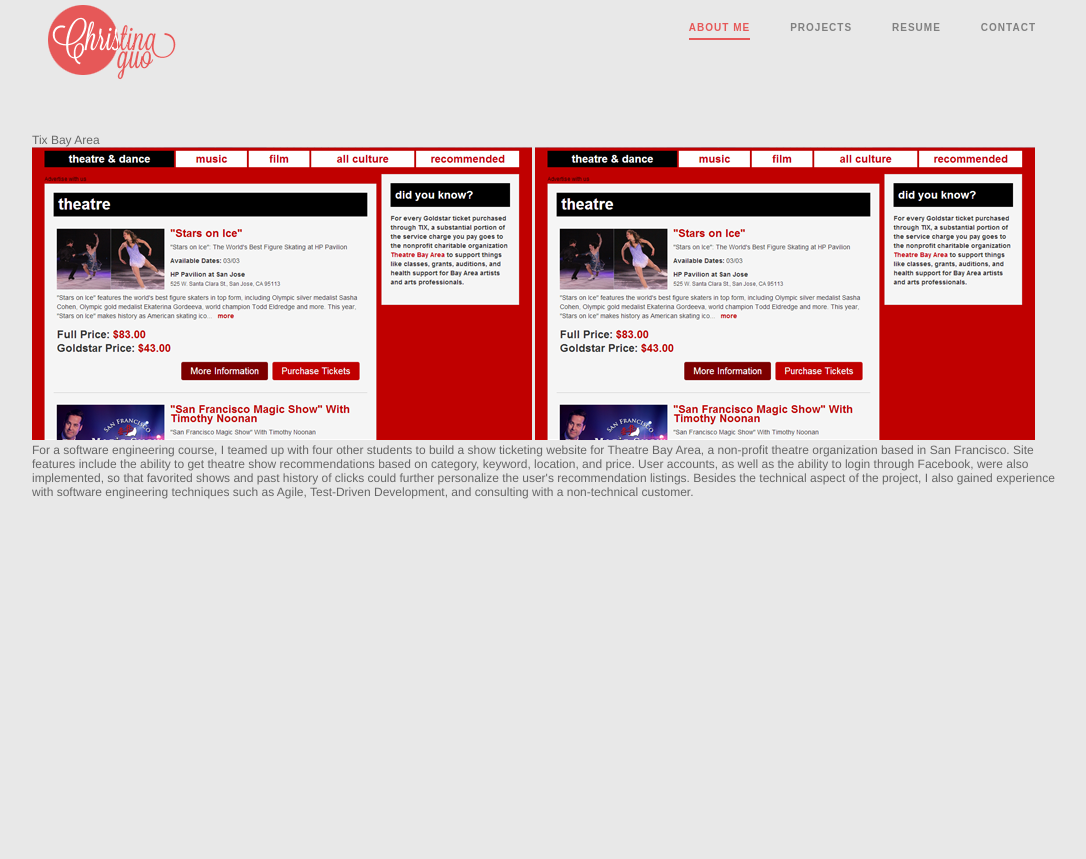
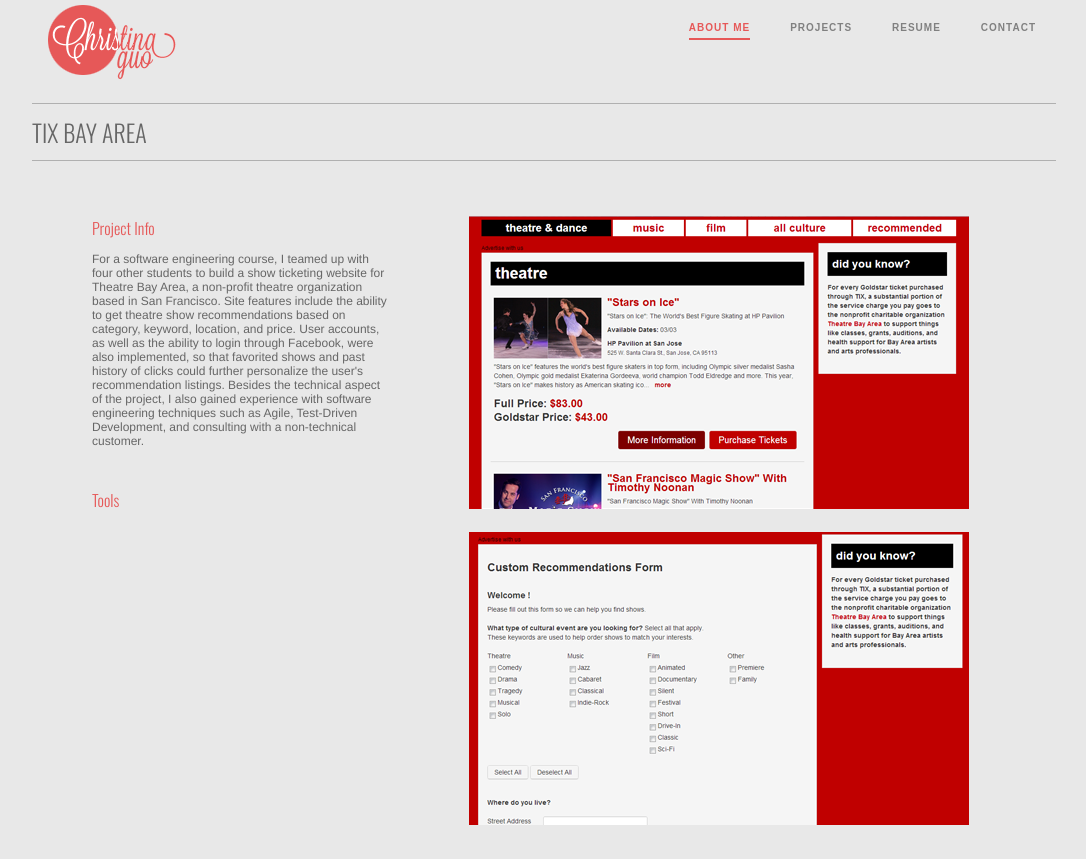
Before and after one commit to christinaguo/christinaguo, a Django app: template portfolio/templates/gamma/project.html in a window 1280 px wide. Shown: the part 15-874 px from the top of the page, without its empty margins (96-1182 px from the left). Before the commit the page ends 514 px from the top, so only its background shows below. Run offline with Django 3.2, Linux system fonts and the light colour scheme; the template is opened without the code that fills it: values that come from a table or form of the project are taken from there, others are empty; data comes from the database, SQL or seed files in the repository; both versions use the stored data as it was after the commit; parts of the project's set-up code (start-up, migrations or seed data) failed here and were passed over.

Commit message:
individual project pages

```diff
--- a/portfolio/media/css/style.css
+++ b/portfolio/media/css/style.css
@@ -43,11 +43,23 @@
 	border-bottom: 2px solid #E65858;
 	color: #E65858;
 }
+#title {
+	border-top: 1px solid #B0B0B0;
+	border-bottom: 1px solid #B0B0B0;
+	color: #666666;
+	display: inline-block;
+	width: 100%;
+	padding-top: 10px;
+	padding-bottom: 10px;
+	margin-top: 20px;
+	font-size: 24px;
+	font-family: 'Oswald', sans-serif;
+	margin-bottom: 30px;
+}
 
 #content {
 	width: 100%;
 	display: inline-block;
-	margin-top: 50px;
 }
 
 #about_left{
@@ -66,6 +78,7 @@
 
 #projects{
 	position: relative;
+	list-style: none;
 }
 
 #projects img {
@@ -87,7 +100,7 @@
 	position: absolute;
 }
 
-#projects_image{
+.projects_image{
 	display: block;
 	position: relative;
 }
@@ -102,8 +115,8 @@
 	position: absolute;
 	opacity: .9;
 	background-color: #E65858;
-	width: 250px;
-	height: 250px;
+	width: 200px;
+	height: 200px;
 	text-align: center;
 }
 
@@ -113,7 +126,7 @@
 }
 
 .projects_overlay div {
-	padding-top: 100px;
+	padding-top: 75px;
 }
 
 .projects_overlay span {
@@ -122,5 +135,95 @@
 
 #project_overlay_1{
 	top: 0px;
+}
+
+#project_overlay_2{
+	top: 0px;
+}
+
+#project_overlay_3{
+	top: 0px;
+}
+
+#project_overlay_4{
+	top: 0px;
+}
+
+#project_overlay_5{
+	top: 0px;
+}
+
+#li_1{
+	position: relative;
+	top: 0px;
 	left: 0px;
 }
+
+#li_2{
+	position: relative;
+	top: 0px;
+	left: 208px;
+}
+
+#li_3{
+	position: relative;
+	top: 0px;
+	left: 416px;
+}
+
+#li_4{
+	position: relative;
+	top: 0px;
+	left: 624px;
+}
+
+#li_5{
+	position: absolute;
+	top: 0px;
+	left: 832px;
+}
+
+#project_title{
+
+}
+
+.project_image{
+	float: left;
+	width: 500px;
+	padding-left: 6px;
+	padding-right: 6px;
+	padding-bottom: 20px;
+}
+
+#project{
+	display:inline-block;
+}
+
+#project_images{
+	float:left;
+	padding-top: 25px;
+	width: 500px;
+	padding-left: 51px;
+	padding-right: 91px;
+
+}
+
+#project_description{
+	display: inline;
+	padding-top: 25px;
+	width: 300px;
+	float: left;
+	padding-left: 60px;
+	padding-right: 20px;
+}
+
+.project_heading{
+	font-family: 'Oswald', sans-serif;
+	font-size: 16px;
+	color: #E65858;
+}
+
+#project ul {
+	margin-left: 0px;
+	padding-left: 15px;
+}
--- a/portfolio/models.py
+++ b/portfolio/models.py
@@ -34,8 +34,8 @@
 
 		proj = Project(
 			title = "Tix Bay Area",
-			description = "For a software engineering course, I teamed up with four other students to build a show ticketing website for Theatre Bay Area, a non-profit theatre organization based in San Francisco. Features include the ability to get theatre show recommendations based on category, keyword, location, and price. User accounts, as well as the ability to login through Facebook, were also implemented, so that favorited shows and past history of clicks could further personalize the user's recommendation listings. Besides the technical aspect of the project, I also gained experience with software engineering techniques such as Agile, Test-Driven Development, and consulting with a non-technical customer.",
-			tools = "Ruby on Rails, PostgreSQL, JavaScript/JQuery, HAML, ERB, Cucumber, RSpec",
+			description = "For a software engineering course, I teamed up with four other students to build a show ticketing website for Theatre Bay Area, a non-profit theatre organization based in San Francisco. Site features include the ability to get theatre show recommendations based on category, keyword, location, and price. User accounts, as well as the ability to login through Facebook, were also implemented, so that favorited shows and past history of clicks could further personalize the user's recommendation listings. Besides the technical aspect of the project, I also gained experience with software engineering techniques such as Agile, Test-Driven Development, and consulting with a non-technical customer.",
+			tools = "Ruby on Rails, PostgreSQL, JavaScript/JQuery, ERB, CSS, Cucumber, RSpec",
 			photo_thumbnail_link = "/media/images/tix_thumbnail.png",
 			photo_medium_link_1 = "/media/images/tix_med_1.png",
 			photo_medium_link_2 = "/media/images/tix_med_2.png",
@@ -44,11 +44,16 @@
 		)
 		proj.save()
 
-		#proj = Project(
-		#	title = "meta4explorer",
-		#	description = "",
-		#)
-		#proj.save()
+		proj = Project(
+			title = "meta4explorer",
+			description = "During my 2nd year of college, I worked with the Berkeley Institute of Design to research the ways in which computer technology could aid the product design process. Specifically, we studied the ways in which an web application could help designers come up with metaphors that they could apply to their own projects, by providing a new angle through which they could view the problems they were trying to solve. Through this project, I gained experience in web design, web development, and machine learning. Using matrix and graph algorithms, I created a metaphor recommendation engine. I also both designed, prototyped, and built a wrapper website for the recommendation engine GUI. It allowed users to create accounts, save their previous work, and share their work with other users.",
+			tools = "Python, Django, SQLite, HTML, CSS, paper/pencil",
+			photo_thumbnail_link = "/media/images/meta_thumbnail.png",
+			photo_medium_link_1 = "/media/images/meta_med_1.png",
+			photo_medium_link_2 = "/media/images/meta_med_2.png",
+			priority = 2
+		)
+		proj.save()
 
 		#proj = Project(
 		#	title = "Code The Change",
@@ -56,8 +61,24 @@
 		#)
 		#proj.save()
 
-		#proj = Project(
-		#	title = "Personal Portfolio",
-		#	description = "",
-		#)
-		#proj.save()
+		proj = Project(
+			title = "Personal Portfolio",
+			description = "I love learning random tricks with HTML and CSS, which means my personal website tends to get a redesign every time I'm on break. Check out some past iterations of this website here: <a href="">alpha</a>, <a href="">beta</a>, <a href="">gamma</a>",
+			tools = "Python, Django, SQLite, HTML, CSS, Paper/Pencil",
+			photo_thumbnail_link = "/media/images/personal_thumbnail.png",
+			photo_medium_link_1 = "/media/images/personal_med_1.png",
+			photo_medium_link_2 = "/media/images/personal_med_2.png",
+			priority = 3
+		)
+		proj.save()
+
+		proj = Project(
+			title = "Graphic Design",
+			description = "Although I've been playing around with Photoshop since the 7th grade, it wasn't until college that I got into graphic design. In the past few years, I've designed flyers for various events and student organizations, flyers for infosessions and company mixers, banquet programs, and logos.",
+			tools = "Photoshop, Illustrator, pencil/paper",
+			photo_thumbnail_link = "/media/images/graphic_thumbnail.png",
+			photo_medium_link_1 = "/media/images/graphic_med_1.png",
+			photo_medium_link_2 = "/media/images/graphic_med_2.png",
+			priority = 4
+		)
+		proj.save()
--- a/portfolio/templates/gamma/base.html
+++ b/portfolio/templates/gamma/base.html
@@ -3,13 +3,18 @@
 	<head>
 		<title>Christina Guo</title>
 		<!--favicon here-->
+		{% block header %}
 		<link rel="stylesheet" type="text/css" href="../media/css/style.css">
+		{% endblock %}
+		<link href='http://fonts.googleapis.com/css?family=Oswald:300' rel='stylesheet' type='text/css'>
 	</head>
 	<body>
 		<div id="page_wrapper">
 			<div id="header">
 				<div id="logo">
+					{% block logo %}
 					<img src="../media/images/logo.png">
+					{% endblock %}
 				</div>
 				<div id="navigation">
 					<div class="nav-link nav-current"><a href="/about">ABOUT ME</a></div>
@@ -18,6 +23,12 @@
 					<div class="nav-link"><a href="/contact">CONTACT</a></div>
 				</div>
 			</div>
+			<div id="title">
+			<div>
+			{% block title %}
+			{% endblock %}
+			</div>
+			</div>
 			<div id="content">
 				{% block content %}{% endblock %}
 			</div>
--- a/portfolio/templates/gamma/project.html
+++ b/portfolio/templates/gamma/project.html
@@ -1,16 +1,38 @@
 {% extends "gamma/base.html" %}
 
+{% block header %}
+<link rel="stylesheet" type="text/css" href="../../media/css/style.css">
+{% endblock %}
+
+{% block logo %}
+<img src="../../media/images/logo.png">
+{% endblock %}
+
+{% block title %}
+{{project.title.upper}}
+{% endblock %}
+
 {% block content %}
-
-<div id="project_title">
-	{{project.title}}
-</div>
-<div id="project_images">
-	<img src="{{project.photo_medium_link_1}}">
-	<img src="{{project.photo_medium_link_1}}">
-</div>
-<div id="project_description">
-	{{project.description}}
+<div id="project">
+	<div id="project_description">
+		<span class="project_heading">Project Info</span>
+		<p>{{project.description}}</p>
+		<br><br>
+		<span class="project_heading">Tools</span>
+		<ul>
+		{% for tool in tools %}
+		<li>{{tool}}</li>
+		{% endfor %}
+		</ul>
+	</div>
+	<div id="project_images">
+		<div class="project_image">
+			<img src="{{project.photo_medium_link_1}}">
+		</div>
+		<div class="project_image">
+			<img src="{{project.photo_medium_link_2}}">
+		</div>
+	</div>
 </div>
 
 {% endblock %}
--- a/portfolio/templates/gamma/projects.html
+++ b/portfolio/templates/gamma/projects.html
@@ -4,8 +4,8 @@
 
 <ul id="projects">
 {% for project in project_list%}
-	<li>
-		<div class="projects_image">
+	<li id="li_{{project.priority}}">
+		<div class="projects_image" id="project_image_{{project.priority}}">
 			<a href="/projects/{{ project.title.lower.split|join:"" }}">
 				<img class="rounded" src="{{ project.photo_thumbnail_link }}">
 			</a>
@@ -16,6 +16,7 @@
 			</a>
 		</div>
 	</li>
+
 {% endfor %}
 </ul>
 
--- a/urls.py
+++ b/urls.py
@@ -11,6 +11,10 @@
 	url(r'^about/$', 'portfolio.views.about'),
 	url(r'^projects/$', 'portfolio.views.projects'),
 	url(r'^contact/$', 'portfolio.views.contact'),
+	url(r'^projects/tixbayarea/$', 'portfolio.views.tixbayarea'),
+	url(r'^projects/meta4explorer/$', 'portfolio.views.meta4explorer'),
+	url(r'^projects/personalportfolio/$', 'portfolio.views.personalportfolio'),
+	url(r'^projects/graphicdesign/$', 'portfolio.views.graphicdesign'),
 
 	(r'^media/(?P<path>.*)$', 'django.views.static.serve', {'document_root': settings.MEDIA_ROOT}),
 
```
Also changed, not shown: portfolio/views.py (+30 -5 lines), db/sqlite3.db.
